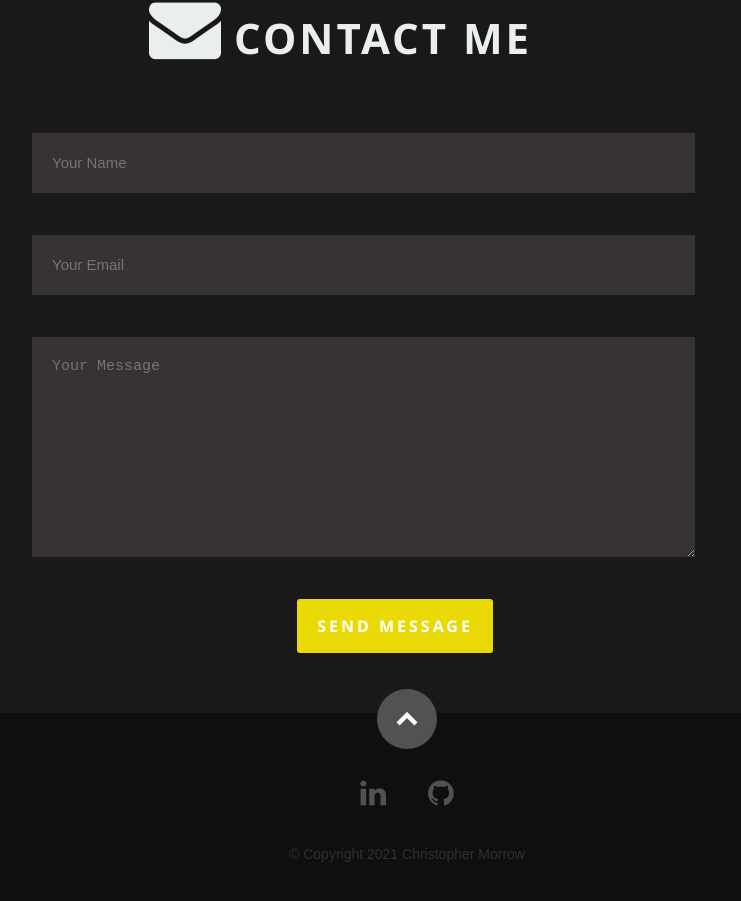
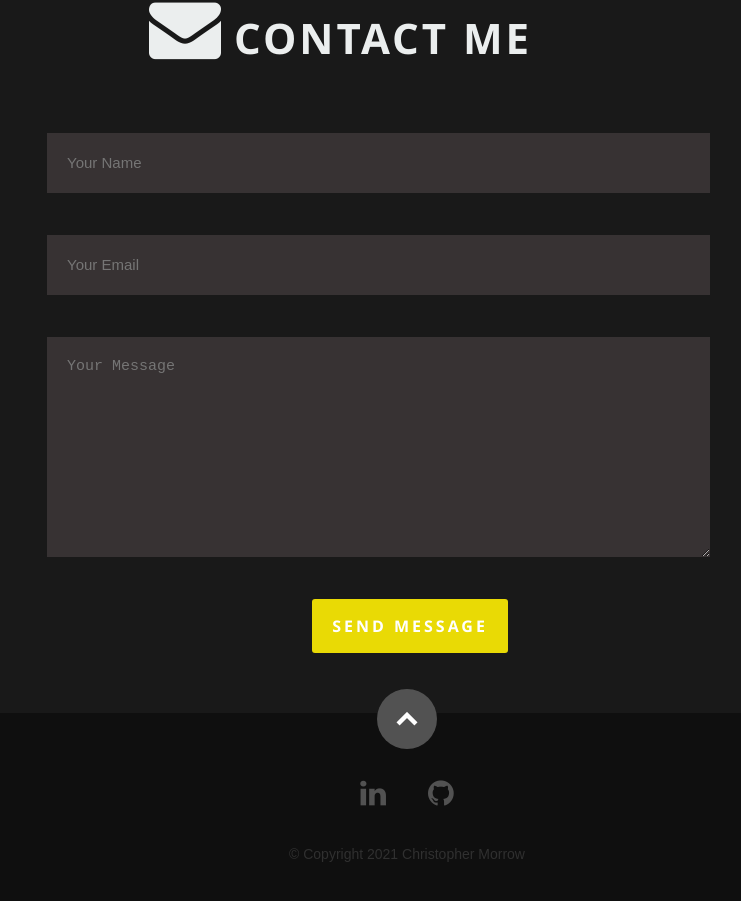
Before and after one commit to morrow7564/reactPortfolio, a React (Create React App) app: page / in a window 1280 px wide. Shown: the part 3136-4037 px from the top of the page, without its empty margins (233-974 px from the left). Built offline with nearby package versions, Linux system fonts and the light colour scheme.

Commit message:
updating

```diff
--- a/public/css/layout.css
+++ b/public/css/layout.css
@@ -637,7 +637,7 @@ ul#nav li.current a { color:  #e9da05; }
 .contactbox{
    position: relative;
    top: 4em;
-   left: 9em;
+   left: 10em;
 }
 
 /* ------------------------------------------------------------------ */
```
